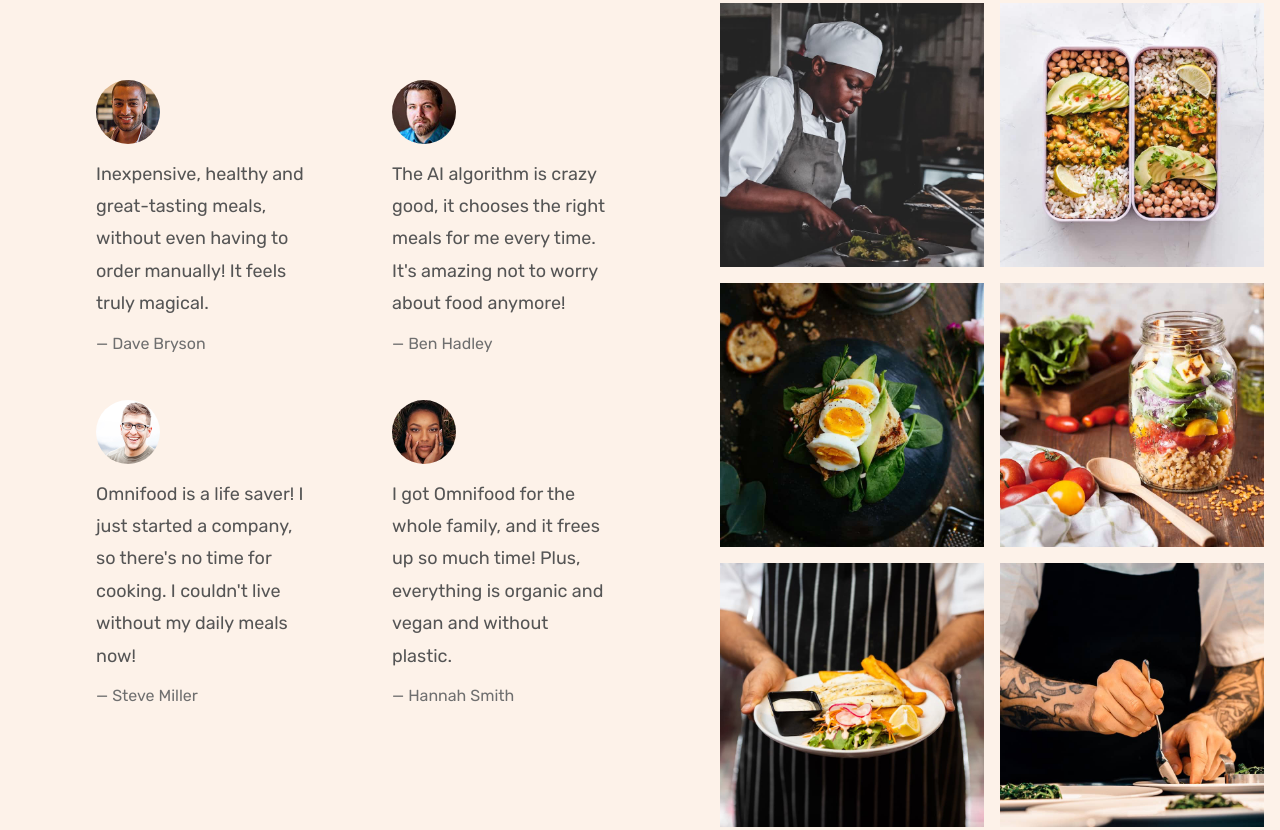
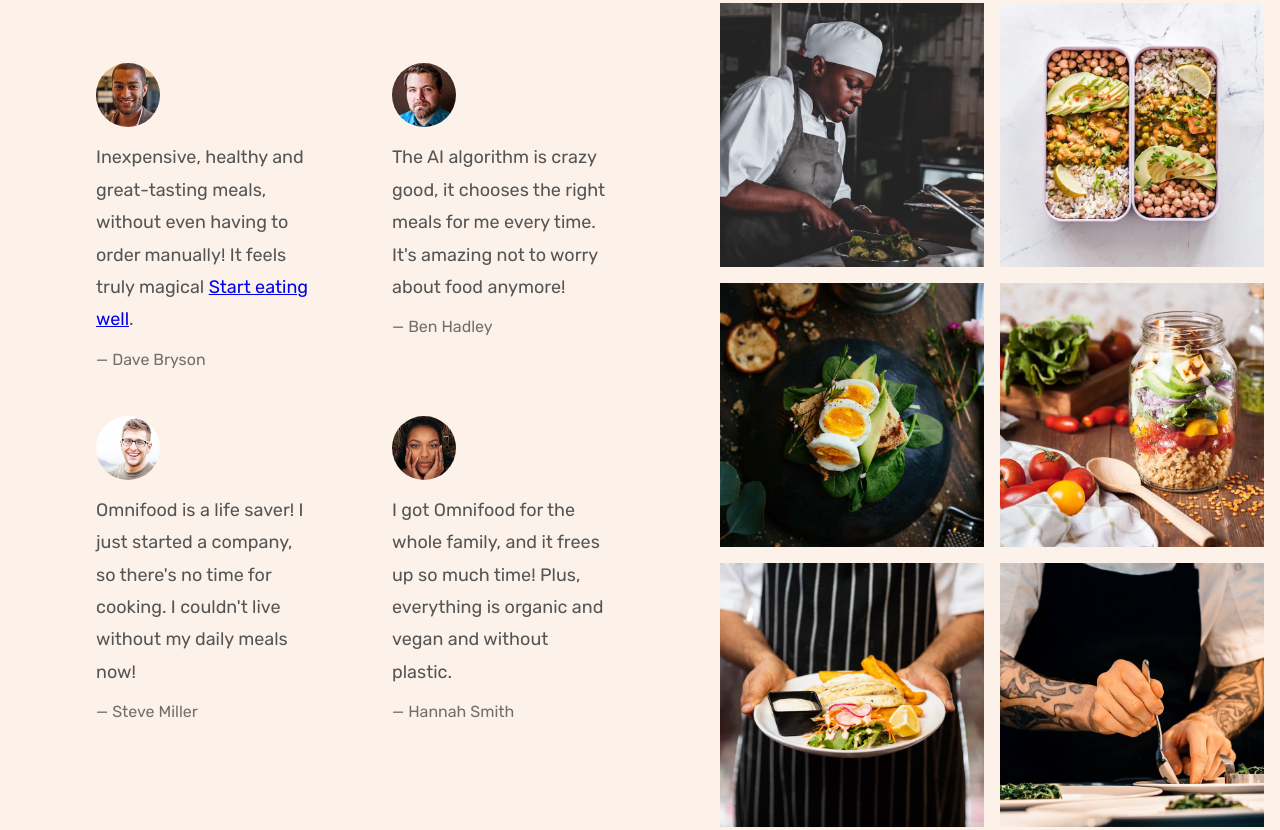
Before and after one commit to mahmoudfouadweb/09-Omnifood-Responsive, a plain HTML site: page index.html in a window 1280 px wide. Shown: the part 4129-4959 px from the top of the page. Drawn offline with nearby package versions, Linux system fonts and the light colour scheme; some packages are replaced by stand-ins of ours; a script that the page names is missing.

Commit message:
Update index.html

```diff
--- a/index.html
+++ b/index.html
@@ -336,7 +336,7 @@
               />
               <blockquote class="testimonial-text">
                 Inexpensive, healthy and great-tasting meals, without even
-                having to order manually! It feels truly magical.
+                having to order manually! It feels truly magical  <a href="https://plumbingservicesinkuwait.com/">Start eating well</a>.
               </blockquote>
               <p class="testimonial-name">&mdash; Dave Bryson</p>
             </figure>
@@ -575,7 +575,7 @@
             <p class="feature-title">Pause anytime</p>
             <p class="feature-text">
               Going on vacation? Just pause your subscription, and we refund
-              unused days.
+              unused days  .
             </p>
           </div>
         </div>
```
